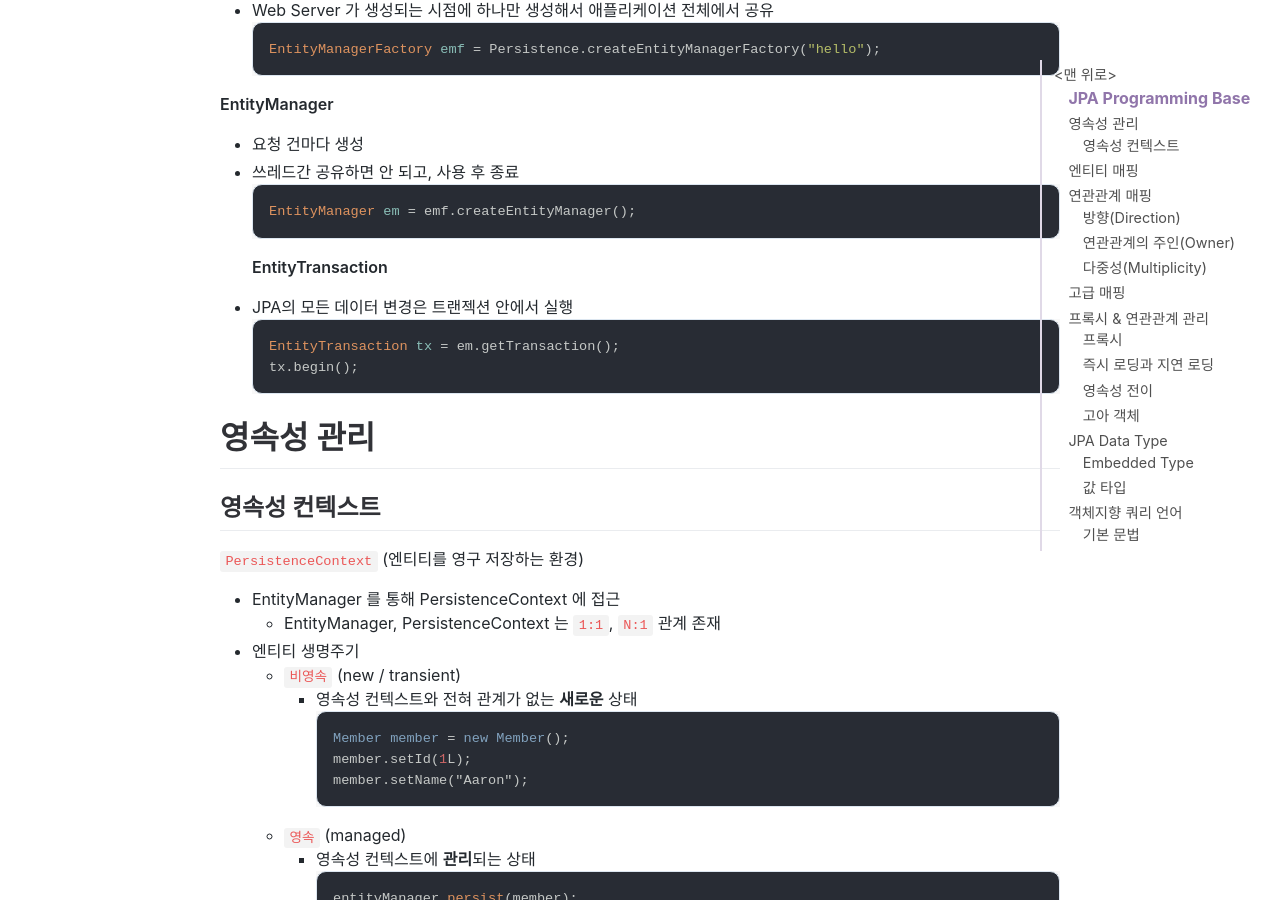
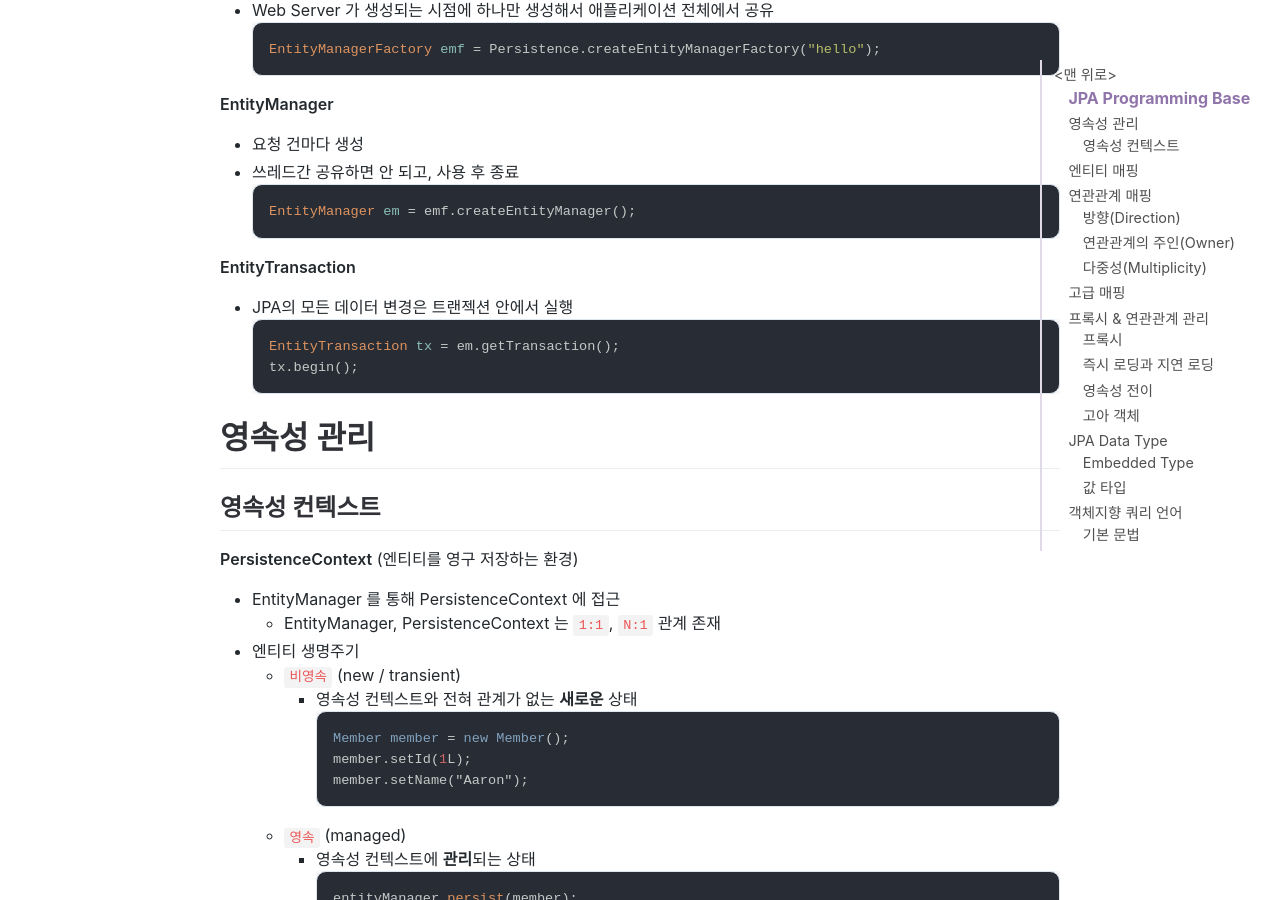
Before and after one commit to jihunparkme/jihunparkme.github.io, a Jekyll site: the page built from _posts/2022-03-29-JPA-Programming-base.md, in a window 1280 px wide and 900 px high, scrolled down 1193 px. Built offline with Jekyll 4.4.1, drawn with Linux system fonts in a browser that asks for light colours; nearby versions of some CDN libraries; comment, search, counter and statistics services are not loaded.

Commit message:
edit: highlight

````diff
--- a/_posts/2022-03-29-JPA-Programming-base.md
+++ b/_posts/2022-03-29-JPA-Programming-base.md
@@ -39,6 +39,7 @@
   ```java
   EntityManager em = emf.createEntityManager();
   ```
+
 **EntityTransaction**
 - JPA의 모든 데이터 변경은 트랜젝션 안에서 실행
   ```java
@@ -50,7 +51,7 @@
 
 ## 영속성 컨텍스트
 
-`PersistenceContext` (엔티티를 영구 저장하는 환경)
+**PersistenceContext** (엔티티를 영구 저장하는 환경)
 
 - EntityManager 를 통해 PersistenceContext 에 접근
   - EntityManager, PersistenceContext 는 `1:1`, `N:1` 관계 존재
@@ -83,7 +84,7 @@
 
 .
 
-**`영속성 컨텍스트의 이점`**
+**영속성 컨텍스트의 이점**
 
 - `1차 캐시`에서의 조회
   - 사용자의 하나의 요청-응답(하나의 트랜젝션) 내에서만 효과가 있으므로 성능 이점을 기대하지는 않음.
@@ -99,7 +100,7 @@
 
 .
 
-**`Flush`**
+**Flush**
 
 **영속성 컨텍스트의 변경내용을 데이터베이스에 반영하는 역할**
 
@@ -115,7 +116,7 @@
 
 # 엔티티 매핑
 
-**`객체와 테이블`**
+**객체와 테이블**
 
 객체와 테이블 매핑
 - `@Entity`: JPA가 관리하는 클래스 (기본 생성자 필수)
@@ -133,7 +134,7 @@
 
 .
 
-**`데이터베이스 스키마 자동 생성`**
+**데이터베이스 스키마 자동 생성**
 
 @Entity가 있는 클래스 DDL을 애플리케이션 실행 시점에 자동 생성 (개발 환경에서만 사용)
 
@@ -159,7 +160,7 @@
 
 .
 
-**`필드와 컬럼`**
+**필드와 컬럼**
 
 ```java
 @Entity
@@ -225,7 +226,7 @@
 ```
 .
 
-**`기본 키`**
+**기본 키**
 
 - `@Id` : 직접 할당할 경우
 - `@GeneratedValue` : 자동 생성할 경우
@@ -278,7 +279,7 @@
 
 ## 방향(Direction)
 
-- `단방향`
+**`단방향`**
   ```java
   @Entity
   public class Member {
@@ -305,7 +306,7 @@
 
   em.persist(member);
   ```
-- `양방향`
+**`양방향`**
 
   - 객체의 양방향 관계는 사실 서로 다른 단뱡향 관계 2개라는 사실.
     - 객체를 양방향으로 참조하려면 단방향 연관관계를 2개 만들어야 함
@@ -513,7 +514,7 @@
 
 # 고급 매핑
 
-**`상속관계 매핑`**
+**상속관계 매핑**
 
 - **객체의 상속 구조**와 **DB의 슈퍼/서브타입 관계**를 매핑
 
````
